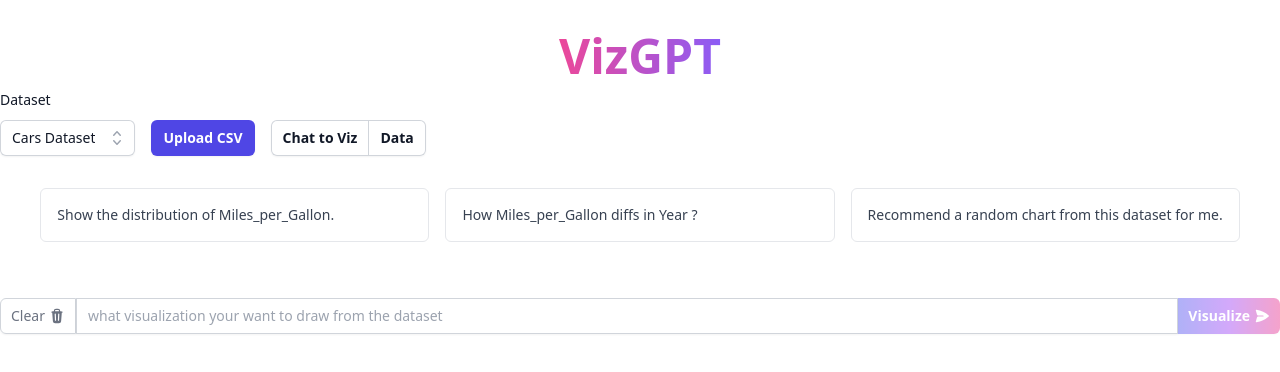
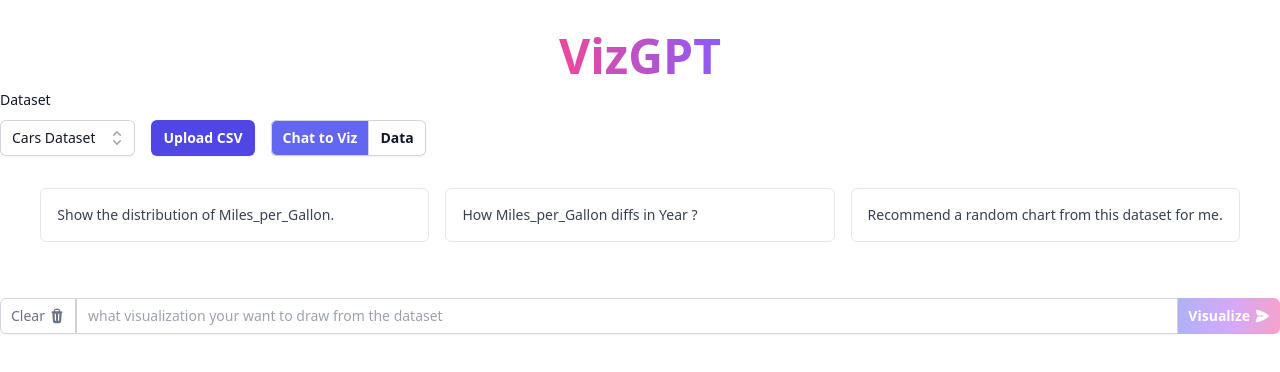
Before and after one commit to ObservedObserver/viz-gpt, a React (Vite) app: page / in a window 1280 px wide. Shown: the top 372 px of the page. Built offline with nearby package versions, Linux system fonts and the light colour scheme.

Commit message:
fix: button group highlight not shown

```diff
--- a/src/App.tsx
+++ b/src/App.tsx
@@ -180,9 +180,9 @@
                     <span className="isolate inline-flex rounded-md shadow-sm">
                         <button
                             type="button"
-                            className={`relative inline-flex items-center rounded-l-md bg-white px-3 py-2 text-sm font-semibold text-gray-900 ring-1 ring-inset ring-gray-300 hover:bg-indigo-500 hover:text-white focus:z-10 ${
+                            className={`relative inline-flex items-center rounded-l-md px-3 py-2 text-sm font-semibold text-gray-900 ring-1 ring-inset ring-gray-300 hover:bg-indigo-500 hover:text-white focus:z-10 ${
                                 pivotKey === "viz"
-                                    ? "bg-indigo-300 border-indigo-300"
+                                    ? "bg-indigo-500 border-indigo-500 text-white"
                                     : ""
                             }`}
                             onClick={() => {
@@ -193,9 +193,9 @@
                         </button>
                         <button
                             type="button"
-                            className={`relative -ml-px inline-flex items-center rounded-r-md bg-white px-3 py-2 text-sm font-semibold text-gray-900 ring-1 ring-inset ring-gray-300 hover:bg-indigo-500 hover:text-white focus:z-10 ${
+                            className={`relative -ml-px inline-flex items-center rounded-r-md px-3 py-2 text-sm font-semibold text-gray-900 ring-1 ring-inset ring-gray-300 hover:bg-indigo-500 hover:text-white focus:z-10 ${
                                 pivotKey === "data"
-                                    ? "bg-indigo-300 border-indigo-300"
+                                    ? "bg-indigo-500 border-indigo-500 text-white"
                                     : ""
                             }`}
                             onClick={() => {
--- a/tailwind.config.js
+++ b/tailwind.config.js
@@ -6,5 +6,10 @@
     theme: {
         extend: {},
     },
+    safelist: [
+        {
+            pattern: /(bg|border)-(indigo)-([1-9]00)/,
+        }
+    ],
     plugins: [forms],
 };
```
